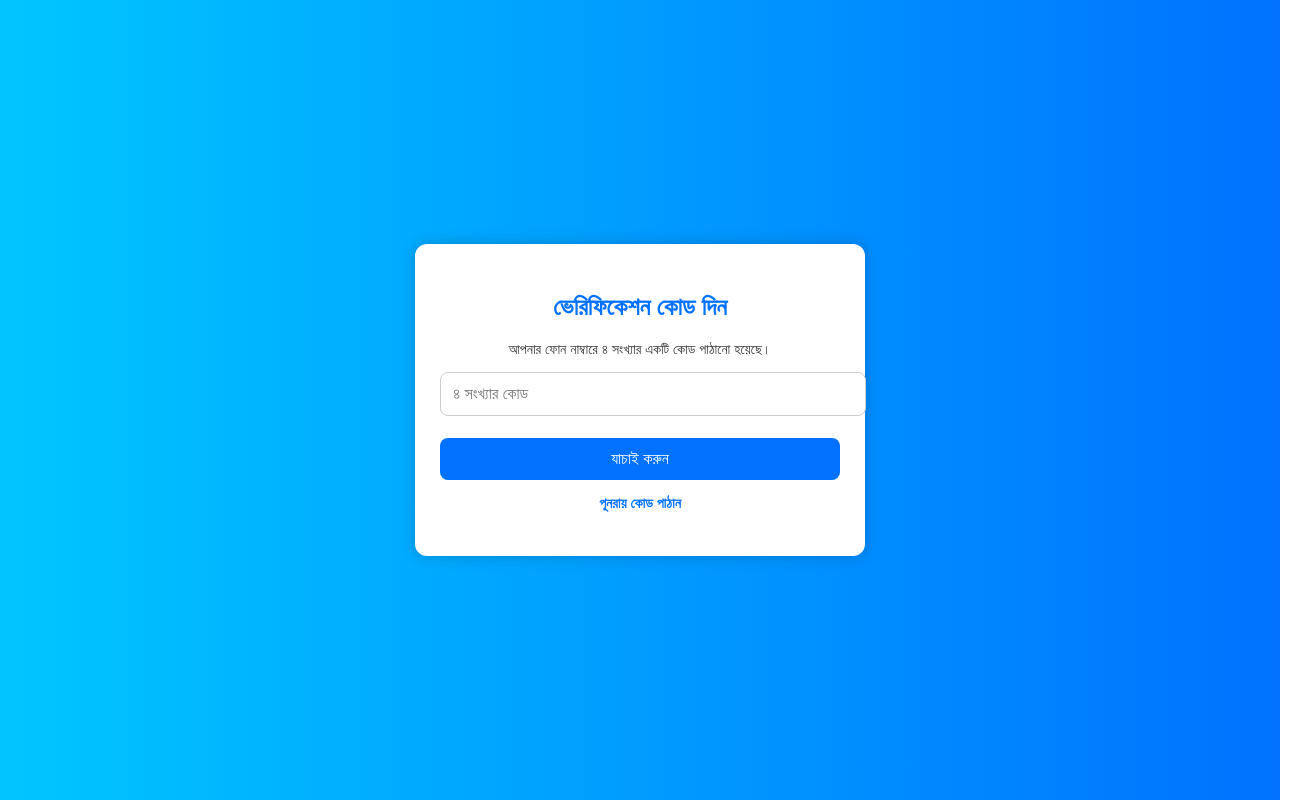
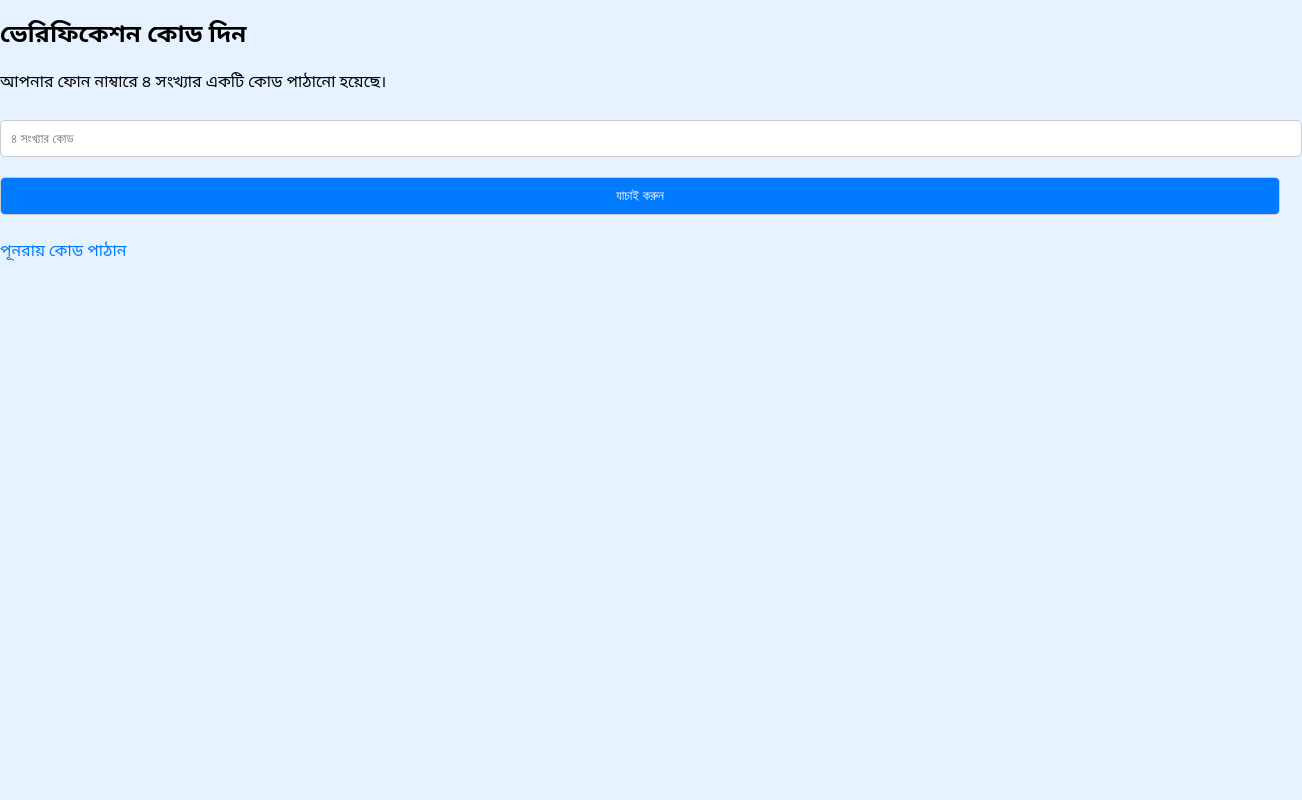
Before and after one commit to kpff2024/kmnuman, a plain HTML site: page otp.html in a window 1280 px wide. Shown: the whole page, 1302 px wide, since content can reach past the window. Drawn offline with Linux system fonts and the light colour scheme.

Commit message:
style.css

```diff
--- a/style.css
+++ b/style.css
@@ -1,66 +1,31 @@
-/* ✅ style.css */
-
 body {
+  font-family: 'Noto Sans Bengali', sans-serif;
+  background: #e6f2ff;
   margin: 0;
-  font-family: Arial, sans-serif;
-  background: linear-gradient(to right, #00c6ff, #0072ff); /* আকাশি+নীল ব্যাকগ্রাউন্ড */
-  color: #fff;
-  display: flex;
-  justify-content: center;
-  align-items: center;
-  height: 100vh;
+  padding: 0;
 }
-
-.login-container {
-  background: #ffffff;
-  color: #333;
-  padding: 30px 25px;
-  border-radius: 12px;
-  width: 90%;
-  max-width: 400px;
-  box-shadow: 0 0 15px rgba(0, 0, 0, 0.2);
+.container {
+  max-width: 600px;
+  margin: auto;
+  padding: 20px;
+  background: #fff;
+  box-shadow: 0 0 10px rgba(0,0,0,0.1);
+  margin-top: 50px;
 }
-
-.login-container h2 {
-  text-align: center;
-  margin-bottom: 20px;
-  color: #0072ff;
+input, button {
+  width: 100%;
+  padding: 10px;
+  margin-top: 10px;
+  margin-bottom: 10px;
+  border: 1px solid #ccc;
+  border-radius: 5px;
 }
-
-form input {
-  display: block;
-  width: 100%;
-  padding: 12px;
-  margin: 12px 0;
-  border: 1px solid #ccc;
-  border-radius: 8px;
-  font-size: 16px;
+button {
+  background: #007bff;
+  color: white;
+  cursor: pointer;
 }
-
-form button {
-  width: 100%;
-  padding: 12px;
-  background-color: #0072ff;
-  color: white;
-  border: none;
-  font-size: 16px;
-  border-radius: 8px;
-  cursor: pointer;
-  margin-top: 10px;
+a {
+  color: #007bff;
+  text-decoration: none;
 }
-
-form button:hover {
-  background-color: #005fcc;
-}
-
-.login-container p {
-  text-align: center;
-  margin-top: 15px;
-  font-size: 14px;
-}
-
-.login-container a {
-  color: #0072ff;
-  text-decoration: none;
-  font-weight: bold;
-}
```
